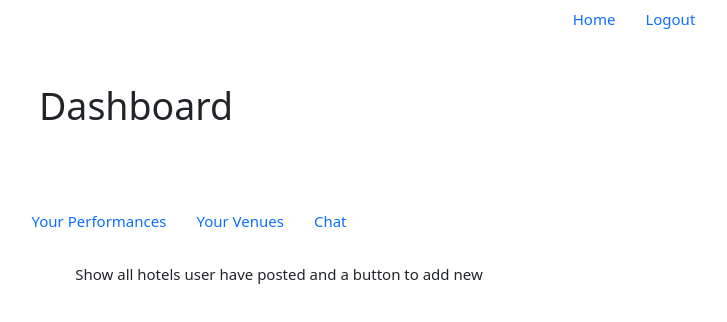
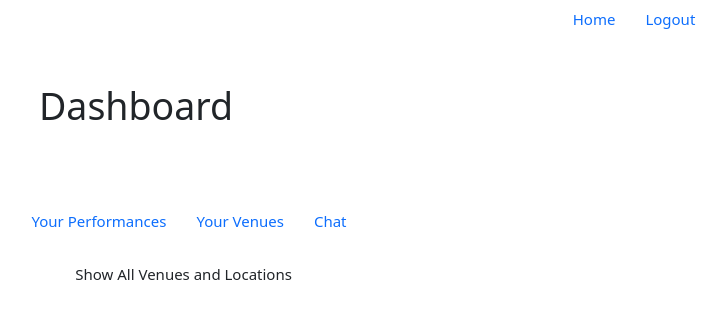
Before and after one commit to murraymilton/Muse_Capstone-Project, a React (Create React App) app in the folder client/: page /dashboard/seller in a window 1280 px wide. Shown: the top 322 px of the page, without its empty margins (6-733 px from the left). Built offline with nearby package versions, Linux system fonts and the light colour scheme; sample sign-in values are in the browser's storage.

Commit message:
Changed folders form paths to components folder

```diff
--- a/client/package.json
+++ b/client/package.json
@@ -5,6 +5,7 @@
   "dependencies": {
     "@material-ui/core": "^4.12.3",
     "@material-ui/icons": "^4.11.2",
+    "@material-ui/lab": "^4.0.0-alpha.60",
     "@testing-library/jest-dom": "^5.14.1",
     "@testing-library/react": "^11.2.7",
     "@testing-library/user-event": "^12.8.3",
--- a/client/src/Auth/Login.js
+++ b/client/src/Auth/Login.js
@@ -1,7 +1,7 @@
 import { useState } from "react";
 import { toast } from "react-toastify";
 import { login } from "../Actions/auth";
-import LoginForm from "../components/LoginForm";
+import LoginForm from "../components/Forms/LoginForm";
 import { useDispatch } from "react-redux";
 
 const Login = ({ history }) => {
--- a/client/src/Auth/Register.js
+++ b/client/src/Auth/Register.js
@@ -1,5 +1,5 @@
 import { useState } from "react";
-import RegisterForm from "../components/RegisterForm";
+import RegisterForm from "../components/Forms/RegisterForm";
 import axios from "axios";
 import { toast } from "react-toastify";
 import { register } from "../Actions/auth";
--- a/client/src/User/DashboardSellers.jsx
+++ b/client/src/User/DashboardSellers.jsx
@@ -12,7 +12,7 @@ const DashboardSeller = () => {
       </div>
 
       <div className="container">
-        <p>Show all hotels user have posted and a button to add new</p>
+        <p>Show All Venues and Locations</p>
       </div>
     </>
   );
```
Also changed, not shown: client/src/components/Forms/LoginForm.jsx (renamed from client/src/components/LoginForm.jsx), client/src/components/Forms/RegisterForm.jsx (renamed from client/src/components/RegisterForm.jsx), 1 other file (tests, documents, lock files or other folders).
